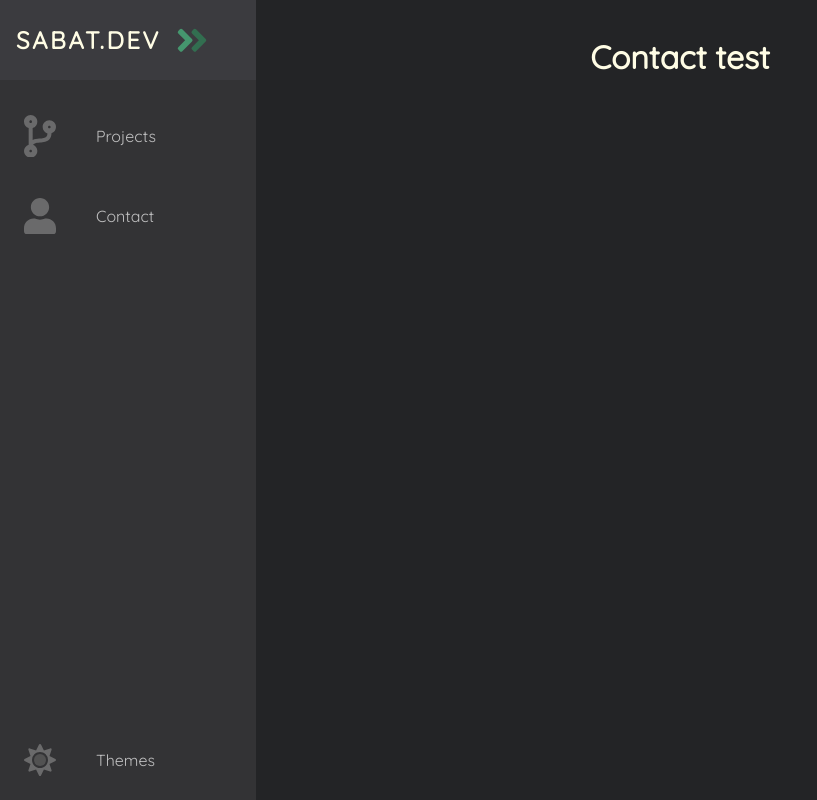
After one commit to qepasa/sabat.dev, a Flask app: page /contact in a window 1280 px wide. The commit adds this page. Shown: the whole page, without its empty margins (0-817 px from the left). Run offline with Flask 2, Linux system fonts and the light colour scheme.

Commit message:
big changes

```diff
--- a/main.py
+++ b/main.py
@@ -1,34 +1,23 @@
-import datetime
-
 import flask
 
 app = flask.Flask(__name__)
-app.secret_key = 'janpawel2jebalmaledzieci'
-app.permanent_session_lifetime = datetime.timedelta(weeks=1)
-
 
 @app.route('/')
 def home():
-	return flask.render_template('index.html')
+	return flask.render_template('home.html')
+
+@app.route('/projects')
+def projects():
+	return flask.render_template('projects.html')
+
+@app.route('/contact')
+def contact():
+	return flask.render_template('contact.html')
 
 @app.route('/login', methods=['POST', 'GET'])
 def login():
-	if flask.request.method == 'POST':
-		flask.session.permanent = True
-		user = flask.request.form['nm']
-		flask.session['user'] = user
-		return flask.redirect(flask.url_for('user'))
-	else:
-		return flask.render_template('login.html')
-
-@app.route('/user')
-def user():
-	if 'user' in flask.session:
-		user = flask.session['user']
-		return f"<h1>{user}</h1>"
-	else:
-		return flask.redirect(flask.url_for('login'))
+	return flask.render_template('login.html')
 
 
 if __name__ == '__main__':
-	app.run(debug=True)
+	app.run()
--- /dev/null
+++ b/static/css/base.css
@@ -0,0 +1,193 @@
+:root {
+	font-size: 16px;
+	font-family: 'Quicksand';
+
+	--transition-speed: 600ms;
+	/** Color palette **/
+	--bg-dark: #232426;
+	--bg-mid: #333335;
+	--bg-light: #3b3b3f;
+
+	--text-light: #fffde5;
+	--text-dark: #333335;
+	--text-accent: #45966e;
+
+	--accent-light: #45966e;
+	--accent-dark: #326e50;
+
+	--navbar-bg-dark: #232426;
+	--navbar-mid: #333335;
+	--navbar-light: #3b3b3f;
+
+	--navbar-text-light: #fffde5;
+	--navbar-text-dark: #333335;
+	--navbar-text-accent: #45966e;
+
+	/** ------------- **/
+}
+
+body {
+	color: var(--text-light);
+	background-color: var(--bg-dark);
+	margin: 0;
+	padding: 0;
+}
+
+body::-webkit-scrollbar {width: 0.5rem;}
+body::-webkit-scrollbar-track {background: var(--bg-mid)}
+body::-webkit-scrollbar-thumb {background: var(--accent-light)}
+
+main {
+  margin-left: 5rem;
+  padding: 1rem;
+}
+
+.navbar {
+  position: fixed;
+  background-color: var(--bg-mid);
+  transition: width 600ms ease;
+  overflow: hidden;
+}
+
+.navbar-nav {
+  list-style: none;
+  padding: 0;
+  margin: 0;
+  display: flex;
+  flex-direction: column;
+  align-items: center;
+  height: 100%;
+}
+
+.nav-item {width: 100%;}
+.nav-item:nth-last-child(1) {margin-top: auto;}
+
+.nav-link {
+  display: flex;
+  align-items: center;
+  height: 5rem;
+  color: var(--navbar-text-light);
+  text-decoration: none;
+  filter: grayscale(100%) opacity(0.7);
+  transition: var(--transition-speed);
+}
+
+.nav-link:hover {
+  filter: grayscale(0%) opacity(1);
+  background: var(--navbar-bg-light);
+  color: var(--navbar-text-light);
+}
+
+.link-text {
+  display: none;
+  margin-left: 1rem;
+}
+
+.nav-link svg {
+  width: 2rem;
+  min-width: 2rem;
+  margin: 0 1.5rem;
+}
+
+.fa-primary {color: var(--accent-dark);}
+.fa-secondary {color: var(--accent-light);}
+
+.fa-primary,
+.fa-secondary {
+  transition: var(--transition-speed);
+}
+
+.logo {
+  font-weight: bold;
+  text-transform: uppercase;
+  margin-bottom: 1rem;
+  text-align: center;
+  color: var(--text-light);
+  background: var(--bg-light);
+  font-size: 1.5rem;
+  letter-spacing: 0.175ch;
+  width: 100%;
+}
+
+
+
+.logo-text
+{
+  display: inline;
+  position: absolute;
+  left: -999px;
+  transition: var(--transition-speed);
+}
+
+.navbar::-webkit-scrollbar {overflow: hidden;}
+.navbar:-webkit-scrollbar-track {overflow: hidden;}
+.navbar::-webkit-scrollbar-thumb {overflow: hidden;}
+
+
+/* Small screens */
+@media only screen and (max-width: 600px) {
+  .navbar {
+	bottom: 0;
+	width: 100vw;
+	height: 5rem;
+  }
+  main {margin: 0;}
+
+  .logo {display: none;}
+  .navbar-nav {flex-direction: row;}
+  .nav-link {justify-content: center;}
+}
+
+/* Large screens */
+@media only screen and (min-width: 600px) {
+  .navbar {
+	top: 0;
+	width: 5rem;
+	height: 100vh;
+  }
+
+  .navbar:hover {width: 16rem;}
+  .navbar:hover .link-text {display: inline;}
+  .navbar:hover .logo svg{margin-left: 11rem;}
+  .navbar:hover .logo-text{left: 0px;}
+}
+
+.theme-icon {
+  display: none;
+}
+
+.dark #darkIcon {
+  display: block;
+}
+
+.light #lightIcon {
+  display: block;
+}
+.dark {
+	--bg-dark: #232426;
+	--bg-mid: #333335;
+	--bg-light: #3b3b3f;
+
+	--text-light: #fffde5;
+	--text-dark: #333335;
+	--text-accent: #45966e;
+}
+
+.light {
+	--bg-dark: #fffde5;
+	--bg-mid: #333335;
+	--bg-light: #3b3b3f;
+
+	--text-light: #232426;
+	--text-dark: #333335;
+	--text-accent: #45966e;
+}
+
+.title {
+	text-align: center;
+}
+
+.center {
+	margin-top: 50vw;
+	margin-left: 50vh;
+}
--- /dev/null
+++ b/static/js/base.js
@@ -0,0 +1,18 @@
+const themeMap = {
+  dark: "light",
+  light: "dark"
+};
+
+const theme = localStorage.getItem('theme') || (tmp = Object.keys(themeMap)[0], localStorage.setItem('theme', tmp), tmp);
+const bodyClass = document.body.classList;
+bodyClass.add(theme);
+
+function toggleTheme() {
+  const current = localStorage.getItem('theme');
+  const next = themeMap[current];
+
+  bodyClass.replace(current, next);
+  localStorage.setItem('theme', next);
+}
+
+document.getElementById('themeButton').onclick = toggleTheme;
--- a/templates/base.html
+++ b/templates/base.html
@@ -1,36 +1,144 @@
-<!doctype html>
-<html>
+<!DOCTYPE html>
 <head>
-    <link rel="stylesheet" href="https://stackpath.bootstrapcdn.com/bootstrap/4.3.1/css/bootstrap.min.css" integrity="sha384-ggOyR0iXCbMQv3Xipma34MD+dH/1fQ784/j6cY/iJTQUOhcWr7x9JvoRxT2MZw1T" crossorigin="anonymous">
-    <title>{% block title %}{% endblock %}</title>
+   <meta name="viewport" content="width=device-width, initial-scale=1.0" />
+   <script defer src="{{ url_for('static', filename='js/base.js') }}"></script>
+   <link rel="stylesheet" href="{{ url_for('static', filename='css/base.css') }}">
+   <link rel="shortcut icon" type="image/x-icon" href="{{ url_for('static', filename='icon/base.ico') }}" />
+   <link href="https://fonts.googleapis.com/css?family=Quicksand" rel="stylesheet"/>
+   <title> {% block title %}
+		   {% endblock %}
+	</title>
 </head>
 <body>
-    <nav class="navbar navbar-expand-lg navbar-light bg-light">
-        <a class="navbar-brand" href="#">Navbar</a>
-        <button class="navbar-toggler" type="button" data-toggle="collapse" data-target="#navbarNav" aria-controls="navbarNav" aria-expanded="false" aria-label="Toggle navigation">
-	     <span class="navbar-toggler-icon"></span>
-	 </button>
-         <div class="collapse navbar-collapse" id="navbarNav">
+   <nav class="navbar">
 	  <ul class="navbar-nav">
-	         <li class="nav-item active">
-                     <a class="nav-link" href="#">Home <span class="sr-only">(current)</span></a>
+		 <li class="logo">
+			<a href="/#" class="nav-link">
+			   <span class="link-text logo-text">sabat.dev</span>
+			   <svg
+				  aria-hidden="true"
+				  focusable="false"
+				  data-prefix="fad"
+				  data-icon="angle-double-right"
+				  role="img"
+				  xmlns="http://www.w3.org/2000/svg"
+				  viewBox="0 0 448 512"
+				  class="svg-inline--fa fa-angle-double-right fa-w-14 fa-5x"
+				  >
+				  <g class="fa-group">
+					 <path
+						fill="currentColor"
+						d="M224 273L88.37 409a23.78 23.78 0 0 1-33.8 0L32 386.36a23.94 23.94 0 0 1 0-33.89l96.13-96.37L32 159.73a23.94 23.94 0 0 1 0-33.89l22.44-22.79a23.78 23.78 0 0 1 33.8 0L223.88 239a23.94 23.94 0 0 1 .1 34z"
+						class="fa-secondary"
+						></path>
+					 <path
+						fill="currentColor"
+						d="M415.89 273L280.34 409a23.77 23.77 0 0 1-33.79 0L224 386.26a23.94 23.94 0 0 1 0-33.89L320.11 256l-96-96.47a23.94 23.94 0 0 1 0-33.89l22.52-22.59a23.77 23.77 0 0 1 33.79 0L416 239a24 24 0 0 1-.11 34z"
+						class="fa-primary"
+						></path>
+				  </g>
+			   </svg>
+			</a>
 		 </li>
 		 <li class="nav-item">
-		    <a class="nav-link" href="#">Features</a>
+			<a href="/projects" class="nav-link">
+				<svg
+					aria-hidden="true"
+					focusable="false"
+					data-prefix="fas"
+					data-icon="code-branch"
+					class="svg-inline--fa fa-code-branch fa-w-12"
+					role="img"
+					xmlns="http://www.w3.org/2000/svg"
+					viewBox="0 0 384 512">
+					<path
+						fill="currentColor"
+						d="M384 144c0-44.2-35.8-80-80-80s-80 35.8-80 80c0 36.4 24.3 67.1 57.5 76.8-.6 16.1-4.2 28.5-11 36.9-15.4 19.2-49.3 22.4-85.2 25.7-28.2 2.6-57.4 5.4-81.3 16.9v-144c32.5-10.2 56-40.5 56-76.3 0-44.2-35.8-80-80-80S0 35.8 0 80c0 35.8 23.5 66.1 56 76.3v199.3C23.5 365.9 0 396.2 0 432c0 44.2 35.8 80 80 80s80-35.8 80-80c0-34-21.2-63.1-51.2-74.6 3.1-5.2 7.8-9.8 14.9-13.4 16.2-8.2 40.4-10.4 66.1-12.8 42.2-3.9 90-8.4 118.2-43.4 14-17.4 21.1-39.8 21.6-67.9 31.6-10.8 54.4-40.7 54.4-75.9zM80 64c8.8 0 16 7.2 16 16s-7.2 16-16 16-16-7.2-16-16 7.2-16 16-16zm0 384c-8.8 0-16-7.2-16-16s7.2-16 16-16 16 7.2 16 16-7.2 16-16 16zm224-320c8.8 0 16 7.2 16 16s-7.2 16-16 16-16-7.2-16-16 7.2-16 16-16z"
+						class="fa-secondary">
+				</path>
+				</svg>
+				<span class="link-text">Projects</span>
+			</a>
 		 </li>
 		 <li class="nav-item">
-		    <a class="nav-link" href="#">Pricing</a>
+			<a href="/contact" class="nav-link">
+				<svg
+					aria-hidden="true"
+					focusable="false"
+					data-prefix="fas"
+					data-icon="user"
+					class="svg-inline--fa fa-user fa-w-14"
+					role="img"
+					xmlns="http://www.w3.org/2000/svg"
+					viewBox="0 0 448 512">
+						<path
+						fill="currentColor"
+						d="M224 256c70.7 0 128-57.3 128-128S294.7 0 224 0 96 57.3 96 128s57.3 128 128 128zm89.6 32h-16.7c-22.2 10.2-46.9 16-72.9 16s-50.6-5.8-72.9-16h-16.7C60.2 288 0 348.2 0 422.4V464c0 26.5 21.5 48 48 48h352c26.5 0 48-21.5 48-48v-41.6c0-74.2-60.2-134.4-134.4-134.4z"
+						class="fa-secondary"></path>
+				</svg>
+				<span class="link-text">Contact</span>
+			</a>
 		 </li>
-		<li class="nav-item">
-		    <a class="nav-link disabled" href="#" tabindex="-1" aria-disabled="true">Disabled</a>
+		 <li class="nav-item" id="themeButton">
+			<a href="#" class="nav-link">
+			   <svg
+				  class="theme-icon"
+				  id="lightIcon"
+				  aria-hidden="true"
+				  focusable="false"
+				  data-prefix="fad"
+				  data-icon="moon-stars"
+				  role="img"
+				  xmlns="http://www.w3.org/2000/svg"
+				  viewBox="0 0 512 512"
+				  class="svg-inline--fa fa-moon-stars fa-w-16 fa-7x"
+				  >
+				  <g class="fa-group">
+					 <path
+						fill="currentColor"
+						d="M320 32L304 0l-16 32-32 16 32 16 16 32 16-32 32-16zm138.7 149.3L432 128l-26.7 53.3L352 208l53.3 26.7L432 288l26.7-53.3L512 208z"
+						class="fa-secondary"
+						></path>
+					 <path
+						fill="currentColor"
+						d="M332.2 426.4c8.1-1.6 13.9 8 8.6 14.5a191.18 191.18 0 0 1-149 71.1C85.8 512 0 426 0 320c0-120 108.7-210.6 227-188.8 8.2 1.6 10.1 12.6 2.8 16.7a150.3 150.3 0 0 0-76.1 130.8c0 94 85.4 165.4 178.5 147.7z"
+						class="fa-primary"
+						></path>
+				  </g>
+			   </svg>
+			   <svg
+				  class="theme-icon"
+				  id="darkIcon"
+				  aria-hidden="true"
+				  focusable="false"
+				  data-prefix="fad"
+				  data-icon="sun"
+				  role="img"
+				  xmlns="http://www.w3.org/2000/svg"
+				  viewBox="0 0 512 512"
+				  class="svg-inline--fa fa-sun fa-w-16 fa-7x"
+				  >
+				  <g class="fa-group">
+					 <path
+						fill="currentColor"
+						d="M502.42 240.5l-94.7-47.3 33.5-100.4c4.5-13.6-8.4-26.5-21.9-21.9l-100.4 33.5-47.41-94.8a17.31 17.31 0 0 0-31 0l-47.3 94.7L92.7 70.8c-13.6-4.5-26.5 8.4-21.9 21.9l33.5 100.4-94.7 47.4a17.31 17.31 0 0 0 0 31l94.7 47.3-33.5 100.5c-4.5 13.6 8.4 26.5 21.9 21.9l100.41-33.5 47.3 94.7a17.31 17.31 0 0 0 31 0l47.31-94.7 100.4 33.5c13.6 4.5 26.5-8.4 21.9-21.9l-33.5-100.4 94.7-47.3a17.33 17.33 0 0 0 .2-31.1zm-155.9 106c-49.91 49.9-131.11 49.9-181 0a128.13 128.13 0 0 1 0-181c49.9-49.9 131.1-49.9 181 0a128.13 128.13 0 0 1 0 181z"
+						class="fa-secondary"
+						></path>
+					 <path
+						fill="currentColor"
+						d="M352 256a96 96 0 1 1-96-96 96.15 96.15 0 0 1 96 96z"
+						class="fa-primary"
+						></path>
+				  </g>
+			   </svg>
+			   <span class="link-text">Themes</span>
+			</a>
 		 </li>
 	  </ul>
-        </div>
    </nav>
+   <main>
 		{% block content %}
+
 		{% endblock %}
-    <script src="https://code.jquery.com/jquery-3.3.1.slim.min.js" integrity="sha384-q8i/X+965DzO0rT7abK41JStQIAqVgRVzpbzo5smXKp4YfRvH+8abtTE1Pi6jizo" crossorigin="anonymous"></script>
-    <script src="https://cdnjs.cloudflare.com/ajax/libs/popper.js/1.14.7/umd/popper.min.js" integrity="sha384-UO2eT0CpHqdSJQ6hJty5KVphtPhzWj9WO1clHTMGa3JDZwrnQq4sF86dIHNDz0W1" crossorigin="anonymous"></script>
-    <script src="https://stackpath.bootstrapcdn.com/bootstrap/4.3.1/js/bootstrap.min.js" integrity="sha384-JjSmVgyd0p3pXB1rRibZUAYoIIy6OrQ6VrjIEaFf/nJGzIxFDsf4x0xIM+B07jRM" crossorigin="anonymous"></script>
+   </main>
 </body>
-</html>
--- /dev/null
+++ b/templates/contact.html
@@ -0,0 +1,7 @@
+{% extends "base.html" %}
+{% block title %}Home Page{% endblock %}
+{% block content %}
+<div class="title">
+    <h1>Contact test</h1>
+</div>
+{% endblock %}
--- a/templates/index.html
+++ b/templates/home.html
@@ -1,5 +1,7 @@
 {% extends "base.html" %}
 {% block title %}Home Page{% endblock %}
 {% block content %}
-<h1>Test</h1>
+<div class="title">
+    <h1>Homepage test</h1>
+</div>
 {% endblock %}
--- a/templates/login.html
+++ b/templates/login.html
@@ -2,9 +2,7 @@
 {% block title %}Login Page{% endblock %}
 
 {% block content %}
-<style>
-</style>
-<div class="mx-auto" style="width: 200px">
+<div class="title">
 	<p>Test:</p>
 	<form action="#" method="POST">
 		<p><input type="text" name="nm"/></p>
```
Also changed, not shown: templates/navbar/navbar.html (deleted, +0 -248 lines), templates/navbar/style.css (deleted, +0 -83 lines), templates/projects.html (added, +7 -0 lines), static/icon/base.ico (added), templates/navbar/src/logo.png (deleted). Lines whose indentation alone changed are shown as unchanged.
